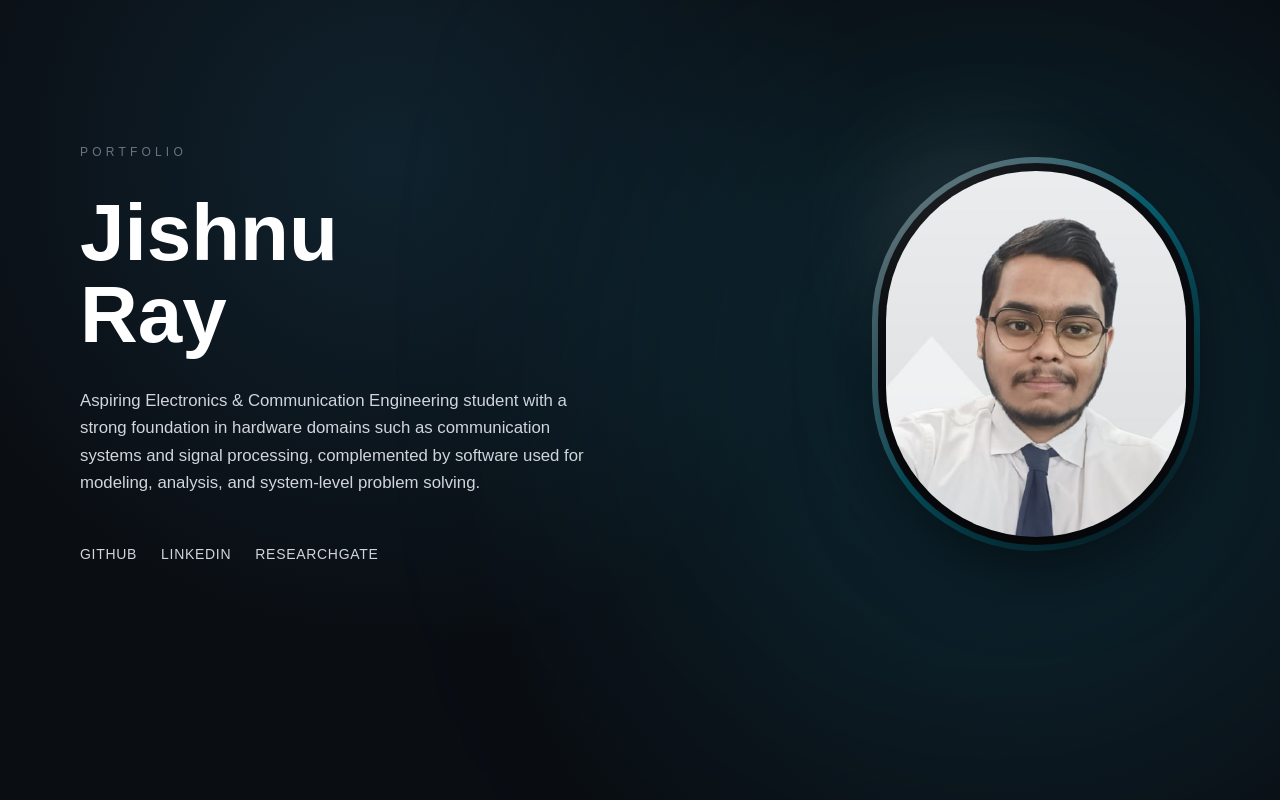
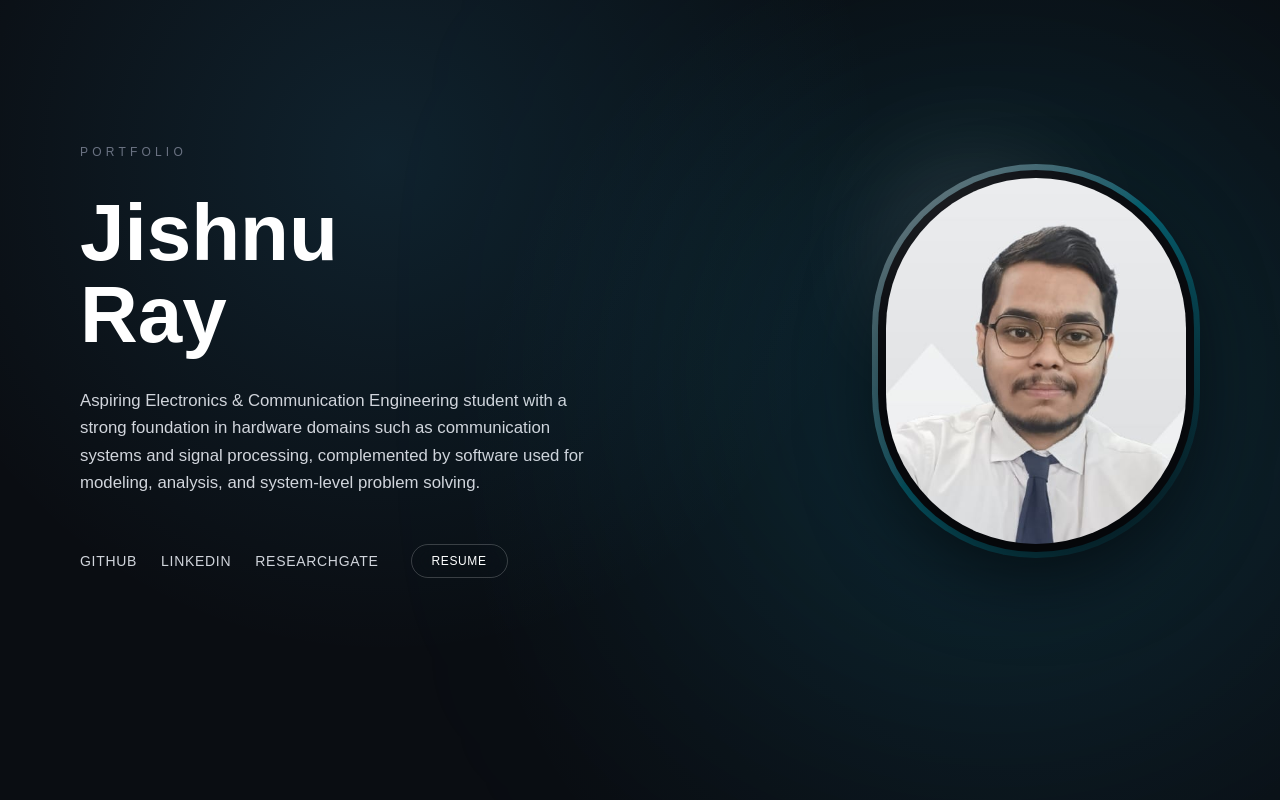
Before and after one commit to Jr1407/jishnu-portfolio, a Next.js app: page / in a window 1280 px wide. Shown: the top 800 px of the page. Built offline with nearby package versions, Linux system fonts and the light colour scheme.

Commit message:
Add hero section with resume button

```diff
--- a/components/Hero.tsx
+++ b/components/Hero.tsx
@@ -36,10 +36,35 @@ export default function Hero() {
             system-level problem solving.
           </p>
 
-          <div className="mt-12 flex gap-6">
+          <div className="mt-12 flex flex-wrap gap-6 items-center">
             <HeroLink label="GitHub" href="https://github.com/Jr1407" />
-            <HeroLink label="LinkedIn" href="https://www.linkedin.com/in/jishnu-ray-707869265" />
-            <HeroLink label="ResearchGate" href="https://www.researchgate.net/profile/Jishnu-Ray-3" />
+            <HeroLink
+              label="LinkedIn"
+              href="https://www.linkedin.com/in/jishnu-ray-707869265"
+            />
+            <HeroLink
+              label="ResearchGate"
+              href="https://www.researchgate.net/profile/Jishnu-Ray-3"
+            />
+
+            {/* Resume Button */}
+            <motion.a
+              href="/Jishnu_Ray_Resume.pdf"
+              target="_blank"
+              rel="noopener noreferrer"
+              whileHover={{ y: -2 }}
+              transition={{ duration: 0.2 }}
+              className="ml-2 px-5 py-2
+                         rounded-full
+                         border border-white/20
+                         text-xs uppercase tracking-wider
+                         text-white
+                         backdrop-blur-md
+                         hover:bg-white/10
+                         transition"
+            >
+              Resume
+            </motion.a>
           </div>
         </motion.div>
 
@@ -88,6 +113,7 @@ function HeroLink({ label, href }: { label: string; href: string }) {
     <a
       href={href}
       target="_blank"
+      rel="noopener noreferrer"
       className="relative text-sm uppercase tracking-wider text-gray-300 hover:text-white transition"
     >
       {label}
```
Also changed, not shown: 1 other file (tests, documents, lock files or other folders).
